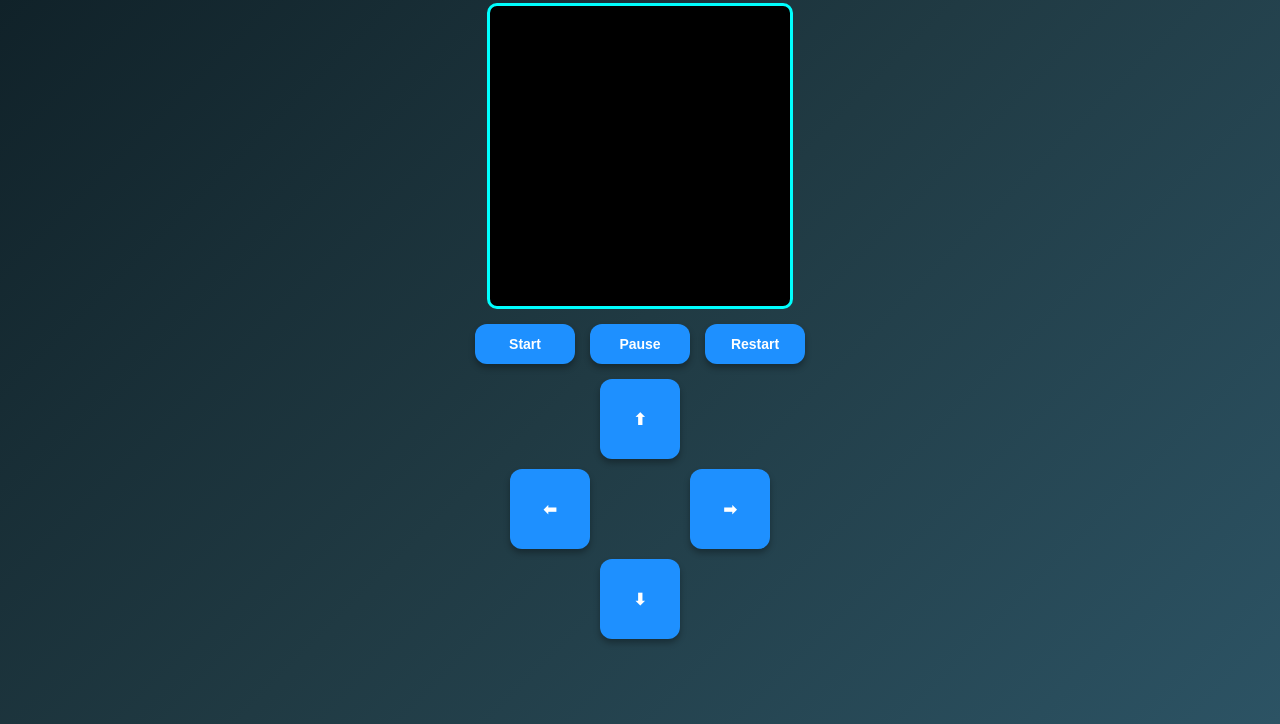
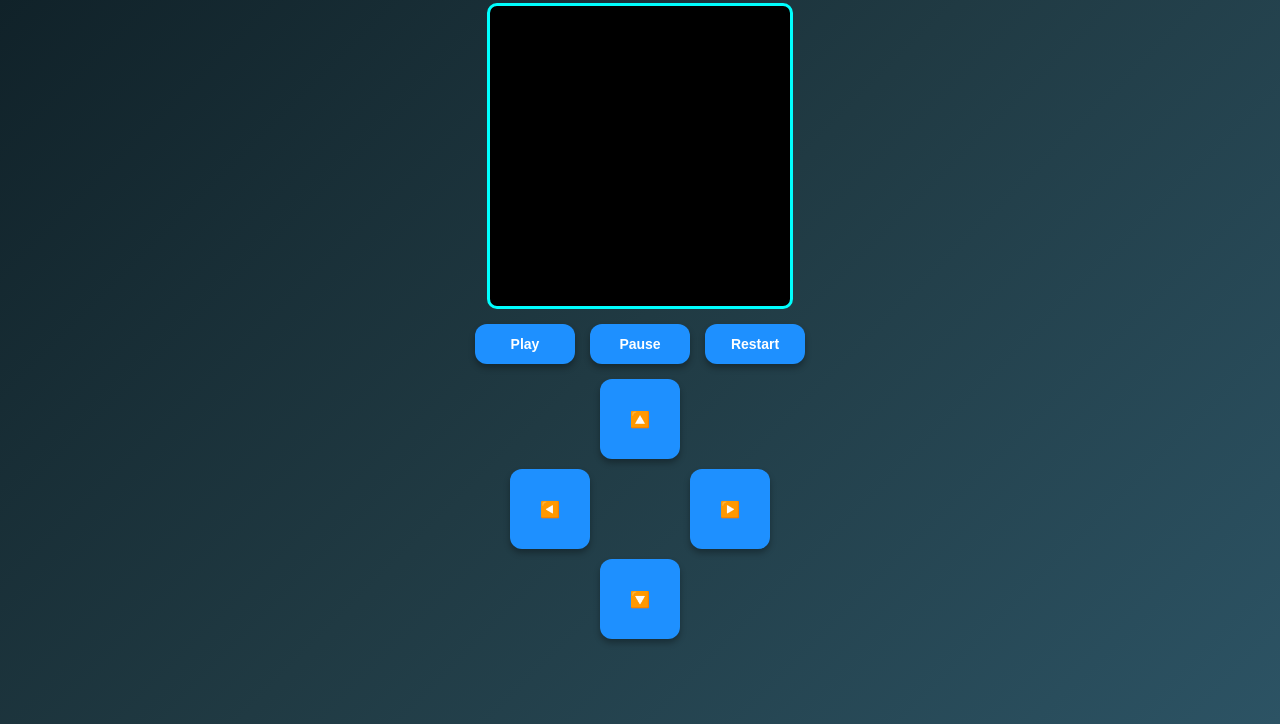
Before and after one commit to ihakkan/Snake-Game, a plain HTML site: page index.html in a window 1280 px wide. Shown: the part 76-800 px from the top of the page. Drawn offline with Linux system fonts and the light colour scheme.

Commit message:
Update index.html

```diff
--- a/index.html
+++ b/index.html
@@ -104,7 +104,7 @@
 
   <!-- Game Control Buttons -->
   <div id="gameButtons">
-    <button id="startBtn">Start</button>
+    <button id="startBtn">Play</button>
     <button id="pauseBtn">Pause</button>
     <button id="restartBtn">Restart</button>
   </div>
@@ -112,13 +112,13 @@
   <!-- Directional Buttons -->
   <div id="controls">
     <div></div>
-    <button id="upBtn">⬆</button>
+    <button id="upBtn">🔼</button>
     <div></div>
-    <button id="leftBtn">⬅</button>
+    <button id="leftBtn">◀️</button>
     <div></div>
-    <button id="rightBtn">➡</button>
+    <button id="rightBtn">▶️</button>
     <div></div>
-    <button id="downBtn">⬇</button>
+    <button id="downBtn">🔽</button>
     <div></div>
   </div>
 
```
